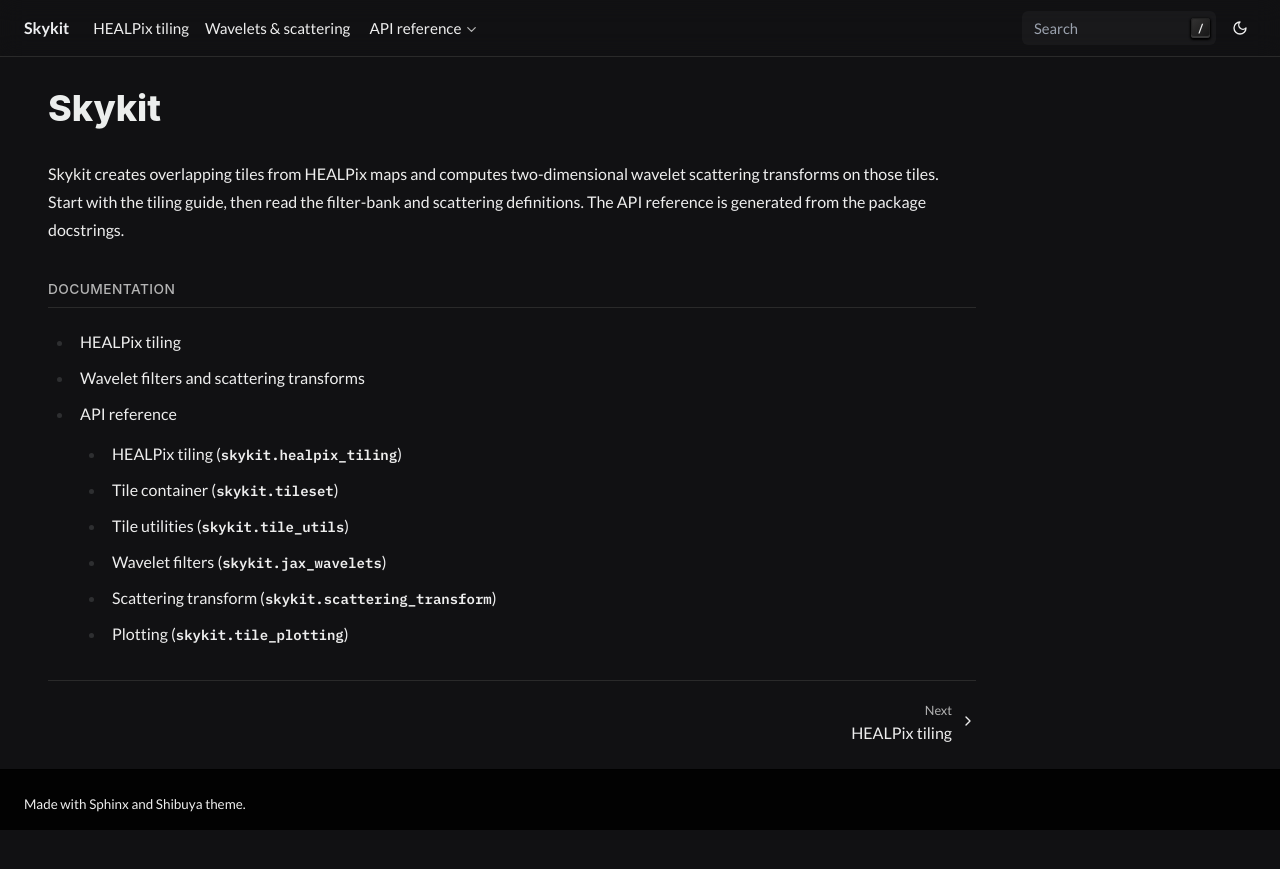
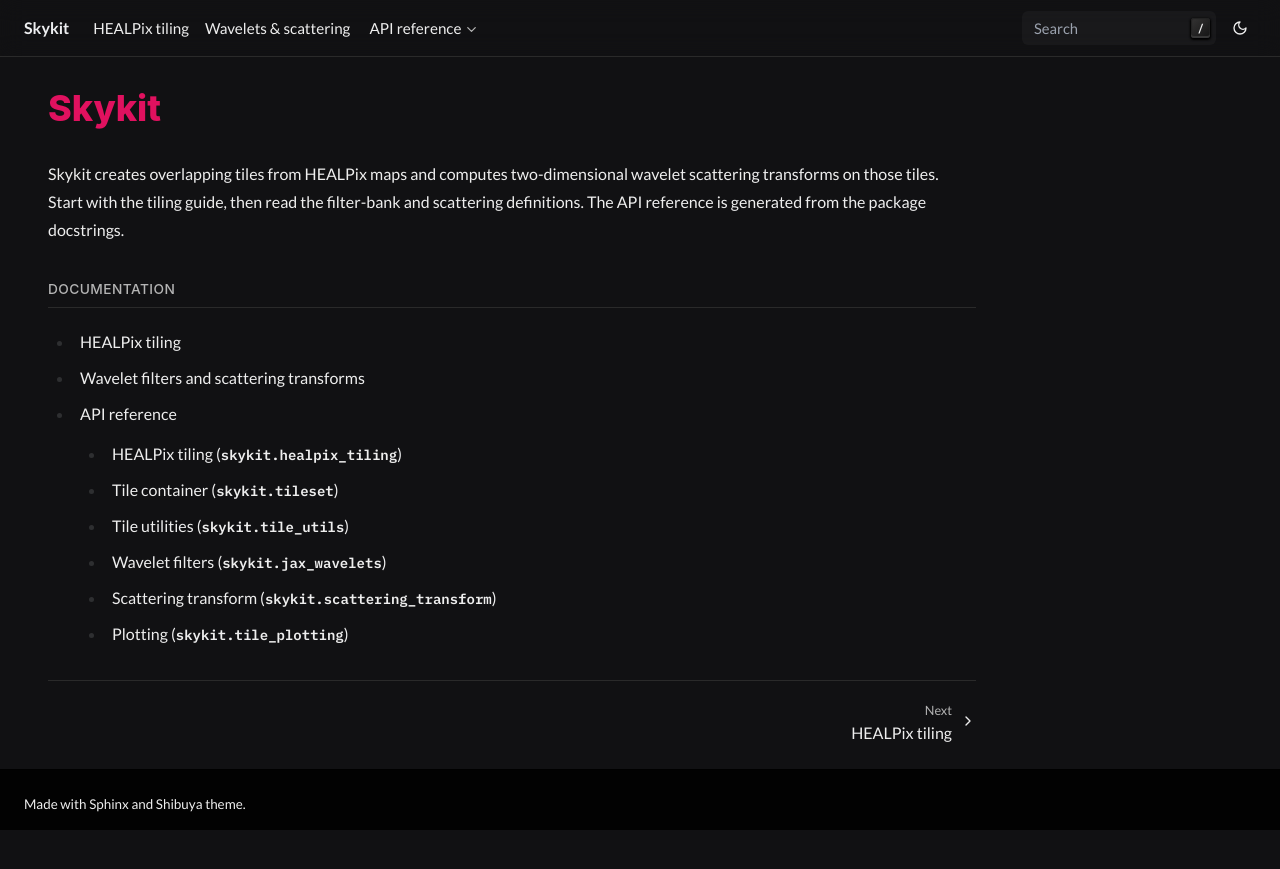
Before and after one commit to 1cosmologist/skykit, a Sphinx documentation site: the page built from docs/index.md, in a window 1280 px wide. Shown: the top 869 px of the page. Built offline with Sphinx 7.4.7, drawn with Linux system fonts in a browser that asks for light colours; some web fonts are replaced; the version number could not be read and is left out.

Commit message:
static path

```diff
--- a/docs/conf.py
+++ b/docs/conf.py
@@ -48,6 +48,8 @@
         },
     ],
 }
+
+html_static_path = ["_static"]
 html_css_files = [
   'custom.css',
 ]
```
